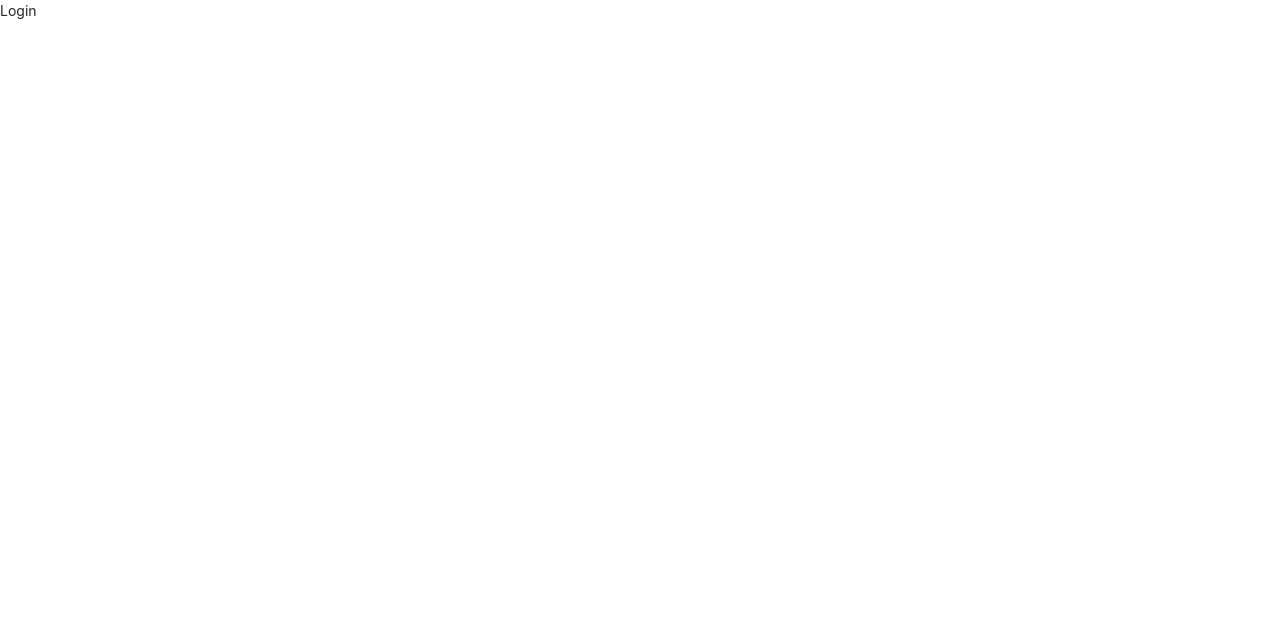
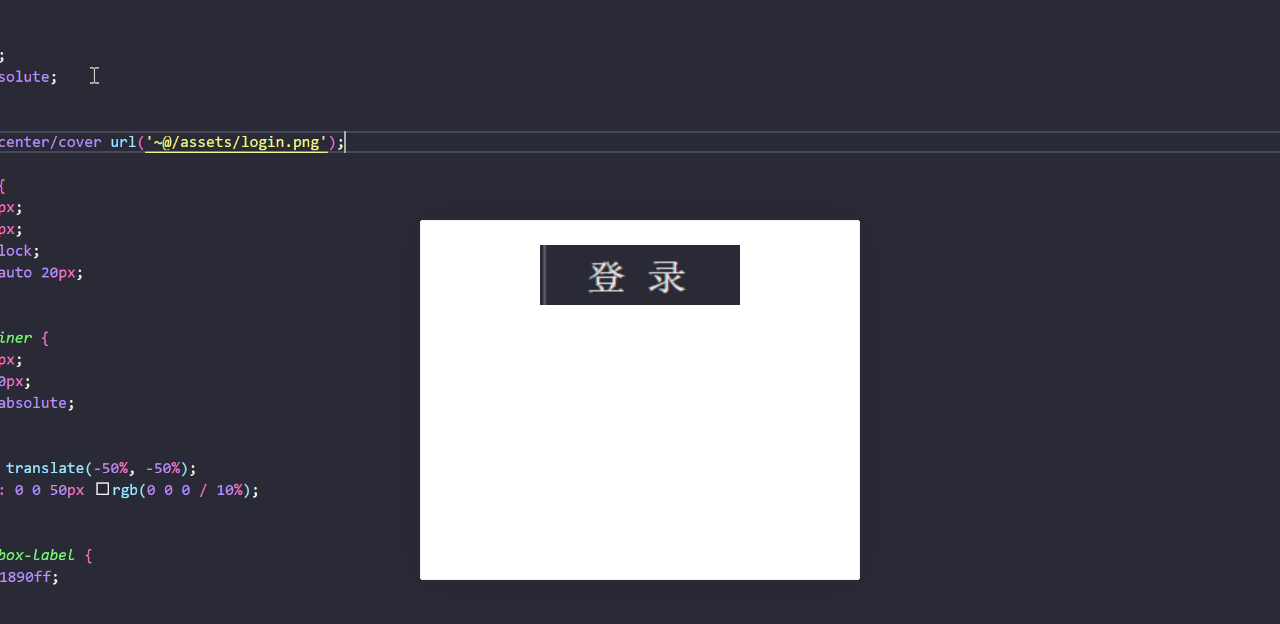
Before and after one commit to LittleYi-CN/react-pc-1, a React (Create React App) app: page /login in a window 1280 px wide. Shown: the top 624 px of the page. Built offline with nearby package versions, Linux system fonts and the light colour scheme.

Commit message:
✨ 登录-搭建静态结构

```diff
--- a/src/pages/Login/index.js
+++ b/src/pages/Login/index.js
@@ -1,8 +1,14 @@
+import { Card } from 'antd'
+import logo from '@/assets/logo.png'
+import './index.scss'
+
 function Login() {
   return (
-    <>
-      Login
-    </>
+    <div className='login'>
+      <Card className='login-container'>
+        <img className='login-logo' src={logo} alt="" />
+      </Card>
+    </div>
   )
 }
 
--- /dev/null
+++ b/src/pages/Login/index.scss
@@ -0,0 +1,29 @@
+.login {
+  width: 100%;
+  height: 100%;
+  position: absolute;
+  left: 0;
+  top: 0;
+  background: center/cover url('~@/assets/login.png');
+
+  .login-logo {
+    width: 200px;
+    height: 60px;
+    display: block;
+    margin: 0 auto 20px;
+  }
+
+  .login-container {
+    width: 440px;
+    height: 360px;
+    position: absolute;
+    left: 50%;
+    top: 50%;
+    transform: translate(-50%, -50%);
+    box-shadow: 0 0 50px rgb(0 0 0 / 10%);
+  }
+
+  .login-checkbox-label {
+    color: #1890ff;
+  }
+}
```
Also changed, not shown: src/assets/login.png (added), src/assets/logo.png (added).
